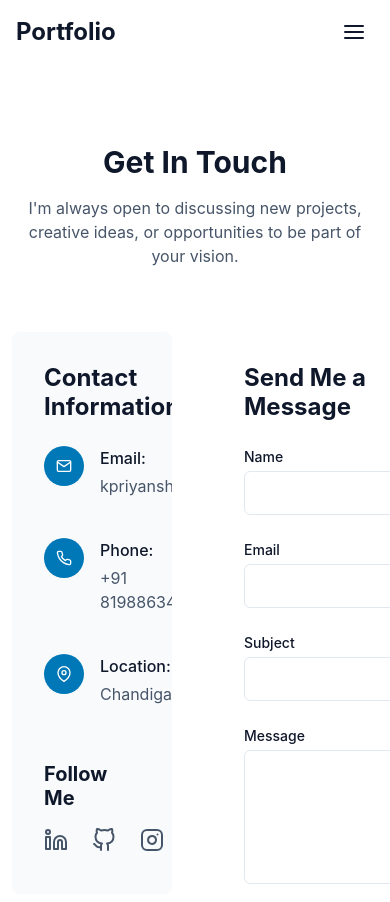
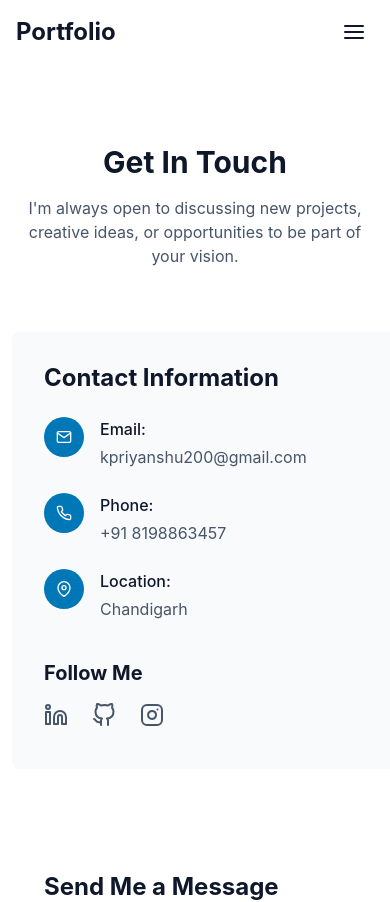
Before and after one commit to PRIYANSHU700/Main-Portfolio, a React (Vite) app: page /contact in a window 390 px wide. Shown: the top 902 px of the page. Built offline with nearby package versions, Linux system fonts and the light colour scheme.

Commit message:
Update Contact.jsx

```diff
--- a/src/pages/Contact.jsx
+++ b/src/pages/Contact.jsx
@@ -1,4 +1,3 @@
-import { motion } from 'framer-motion';
 import { Link } from 'react-router-dom';
 import { FiMail, FiPhone, FiMapPin, FiArrowRight } from 'react-icons/fi';
 import AnimatedSection from '../components/AnimatedSection';
@@ -45,22 +44,11 @@ const Contact = () => {
             </div>
           </AnimatedSection>
 
-          <div style={{
-            display: 'grid',
-            gridTemplateColumns: 'repeat(12, 1fr)',
-            gap: 'var(--space-10)'
-          }}>
+          <div className="two-col-grid">
             {/* Contact Info */}
             <AnimatedSection
-              className="contact-info"
+              className="contact-info col-span-5"
               direction="left"
-              style={{
-                gridColumn: '1 / span 5',
-                '@media (max-width: 992px)': {
-                  gridColumn: '1 / span 12',
-                  marginBottom: 'var(--space-8)'
-                }
-              }}
             >
               <div style={{
                 backgroundColor: 'var(--color-bg-secondary)',
@@ -82,15 +70,13 @@ const Contact = () => {
                       href={item.href}
                       target={item.label === 'Location' ? '_blank' : undefined}
                       rel={item.label === 'Location' ? 'noopener noreferrer' : undefined}
+                      className="contact-item"
                       style={{
                         display: 'flex',
                         gap: 'var(--space-4)',
                         color: 'var(--color-text-primary)',
                         textDecoration: 'none',
-                        transition: 'var(--transition-colors)',
-                        '&:hover': {
-                          color: 'var(--color-primary-500)'
-                        }
+                        transition: 'var(--transition-colors)'
                       }}
                     >
                       <div style={{
@@ -110,7 +96,7 @@ const Contact = () => {
                         <p style={{ fontWeight: '500', marginBottom: 'var(--space-1)' }}>
                           {item.label}:
                         </p>
-                        <p style={{ color: 'var(--color-text-secondary)' }}>
+                        <p style={{ color: 'var(--color-text-secondary)', margin: 0 }}>
                           {item.value}
                         </p>
                       </div>
@@ -125,14 +111,8 @@ const Contact = () => {
 
             {/* Contact Form */}
             <AnimatedSection
-              className="contact-form"
+              className="contact-form col-span-7"
               direction="right"
-              style={{
-                gridColumn: '6 / span 7',
-                '@media (max-width: 992px)': {
-                  gridColumn: '1 / span 12'
-                }
-              }}
             >
               <div style={{
                 padding: 'var(--space-8)',
@@ -150,7 +130,18 @@ const Contact = () => {
                   color: 'var(--color-text-secondary)',
                   textAlign: 'center'
                 }}>
-                  Would rather connect on a project basis? <Link to="/projects" style={{ fontWeight: '500', display: 'inline-flex', alignItems: 'center', gap: 'var(--space-1)' }}>View my projects <FiArrowRight size={12} /></Link>
+                  Would rather connect on a project basis?{' '}
+                  <Link
+                    to="/projects"
+                    style={{
+                      fontWeight: '500',
+                      display: 'inline-flex',
+                      alignItems: 'center',
+                      gap: 'var(--space-1)'
+                    }}
+                  >
+                    View my projects <FiArrowRight size={12} />
+                  </Link>
                 </p>
               </div>
             </AnimatedSection>
```
